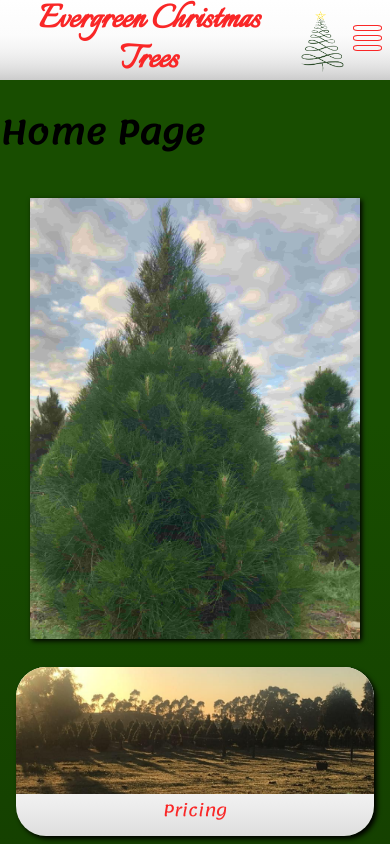
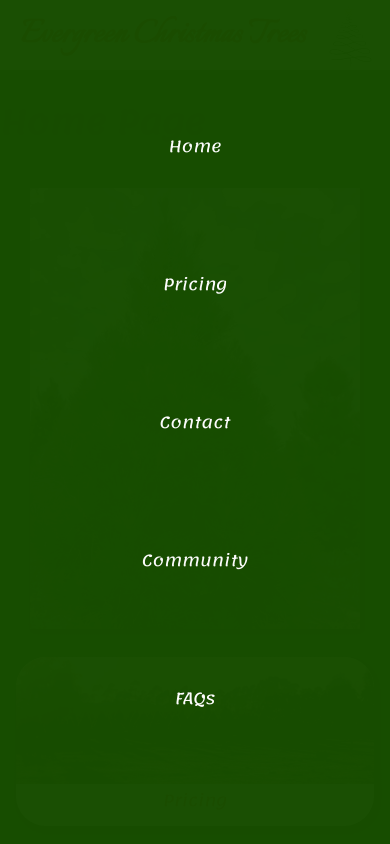
Before and after one commit to justjooshing/next-evergreen-christmas-trees, a Next.js app: page / in a window 390 px wide. Both pictures are taken after a click on the element 367 px from the left and 40 px from the top of the page. Shown: the top 844 px of the page. Built offline with nearby package versions, Linux system fonts and the light colour scheme.

Commit message:
add functionality to hamburger menu

```diff
--- a/components/Hamburger.jsx
+++ b/components/Hamburger.jsx
@@ -2,17 +2,18 @@ import { useState, useEffect } from "react";
 
 import navStyles from "../styles/Nav.module.css";
 
-const Hamburger = () => {
+const Hamburger = ({ navItems }) => {
   const [showMenu, setShowMenu] = useState(false);
 
   const handleClick = () => {
     showMenu ? setShowMenu(false) : setShowMenu(true);
   };
-  useEffect(() => {
-    console.log(showMenu);
-  }, [showMenu]);
 
-  return (
+  return showMenu ? (
+    <nav className={navStyles.fsMenu} onClick={handleClick}>
+      <ul>{navItems}</ul>
+    </nav>
+  ) : (
     <nav className={navStyles.hamburger} onClick={handleClick}>
       <span></span>
       <span></span>
--- a/components/Header.jsx
+++ b/components/Header.jsx
@@ -1,19 +1,10 @@
-import { useState, useEffect } from "react";
-
 import Link from "next/link";
 import Image from "next/image";
 import Nav from "./Nav";
-import Hamburger from "./Hamburger";
 
 import headerStyles from "../styles/Header.module.css";
 
 const Header = () => {
-  const [width, setWidth] = useState();
-
-  useEffect(() => {
-    setWidth(window.innerWidth);
-  });
-
   return (
     <header className={headerStyles.main}>
       {/* Logo and H1 */}
@@ -35,7 +26,8 @@ const Header = () => {
           />
         </div>
       </div>
-      {width >= 700 ? <Nav /> : <Hamburger />}
+      {/* Either nav or hamburger will show depending on screen width */}
+      <Nav />
     </header>
   );
 };
--- a/components/Nav.jsx
+++ b/components/Nav.jsx
@@ -1,30 +1,22 @@
-// import { useState, useEffect } from "react";
 import NavLinks from "./NavLinks";
+import Hamburger from "./Hamburger";
+
 import { paths } from "./config/paths";
 
 import navStyles from "../styles/Nav.module.css";
 
 const Nav = () => {
-  //WIP for tabbed menu instead of hamburger menu
-  // const [width, setWidth] = useState();
-  // const [height, setHeight] = useState();
-
-  // useEffect(() => {
-  //   setWidth(window.innerWidth);
-  //   setHeight(window.innerHeight);
-  // });
-  // console.log(width);
-
-  // const navPosition = width < 700 ? "tabbed" : "nav";
+  const navItems = Object.entries(paths).map((link) => {
+    return <NavLinks link={link} key={link[0]} />;
+  });
 
   return (
-    <nav className={navStyles.nav}>
-      <ul>
-        {Object.entries(paths).map((link) => {
-          return <NavLinks link={link} key={link[0]} />;
-        })}
-      </ul>
-    </nav>
+    <>
+      <nav className={navStyles.nav}>
+        <ul>{navItems}</ul>
+      </nav>
+      <Hamburger navItems={navItems} />
+    </>
   );
 };
 
--- a/styles/Nav.module.css
+++ b/styles/Nav.module.css
@@ -1,27 +1,9 @@
-/* Tabbed class names are for tabbed menu instead of hamburger menu */
-
-.tabbed {
-  position: fixed;
-  bottom: 0;
-  z-index: 1;
-  background: linear-gradient(180deg, var(--header-bg-color), 80%, #ccc);
-  margin-top: 10em;
-}
-
-.nav ul,
-.tabbed ul {
+.nav ul {
   display: flex;
   list-style: none;
 }
 
-.tabbed ul {
-  width: 100vw;
-  place-content: space-evenly;
-  padding: 0;
-}
-
-.nav li,
-.tabbed li {
+.nav li {
   font-size: 13px;
   padding: 0px 10px;
   color: var(--header-text-color);
@@ -29,6 +11,7 @@
 }
 
 .hamburger {
+  display: none;
   cursor: pointer;
   background-color: inherit;
   padding: 0.5em;
@@ -45,3 +28,41 @@
   border: solid var(--header-text-color) 1px;
   box-sizing: unset;
 }
+
+/* <805 is when the title h1 wraps to two lines */
+@media (max-width: 805px) {
+  .nav ul {
+    display: none;
+  }
+  .hamburger {
+    display: block;
+  }
+}
+
+.fsMenu {
+  display: flex;
+  flex-direction: column;
+  position: fixed;
+  top: 0;
+  right: 0;
+  left: 0;
+  bottom: 0;
+  height: 100vh;
+  width: 100vw;
+  opacity: 99%;
+  z-index: 1;
+  background-color: var(--main-bg-color);
+  color: var(--main-text-color);
+  text-align: center;
+  justify-content: center;
+  line-height: 1em;
+}
+
+.fsMenu ul {
+  display: flex;
+  flex-direction: column;
+  list-style: none;
+  height: 100%;
+  padding: 0;
+  place-content: space-evenly;
+}
```
